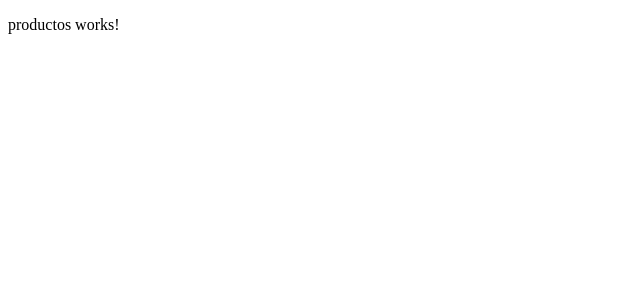
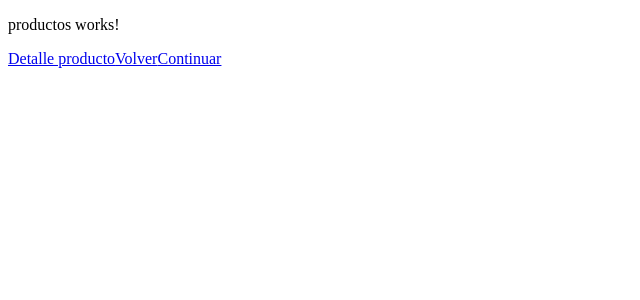
Before and after one commit to MrJouts/autoservicio-app, an Angular app: page /productos in a window 1280 px wide. Shown: the top 300 px of the page, without its empty margins (0-640 px from the left). Built offline with nearby package versions, Linux system fonts and the light colour scheme.

Commit message:
basic navigation

```diff
--- a/src/app/app-routing.module.ts
+++ b/src/app/app-routing.module.ts
@@ -20,7 +20,7 @@ const routes: Routes = [
     component: CategoriasComponent,
   },
   {
-    path: "producto_single",
+    path: "producto-single",
     component: ProductoSingleComponent,
   },
   {
--- a/src/app/components/checkout/checkout.component.html
+++ b/src/app/components/checkout/checkout.component.html
@@ -1 +1,4 @@
 <p>checkout works!</p>
+
+<a href="#">Pagar</a>
+<a href="/">Cancelar</a>
--- a/src/app/components/inicio/inicio.component.html
+++ b/src/app/components/inicio/inicio.component.html
@@ -1 +1,3 @@
 <p>inicio works!</p>
+
+<a routerLink="/productos">Productos</a>
--- a/src/app/components/producto-single/producto-single.component.html
+++ b/src/app/components/producto-single/producto-single.component.html
@@ -1 +1,4 @@
 <p>producto-single works!</p>
+
+<a routerLink="/productos">Volver</a>
+<a routerLink="/">Cancelar</a>
--- a/src/app/components/productos/productos.component.html
+++ b/src/app/components/productos/productos.component.html
@@ -1 +1,5 @@
 <p>productos works!</p>
+
+<a routerLink="/producto-single">Detalle producto</a>
+<a routerLink="/">Volver</a>
+<a routerLink="/checkout">Continuar</a>
```
